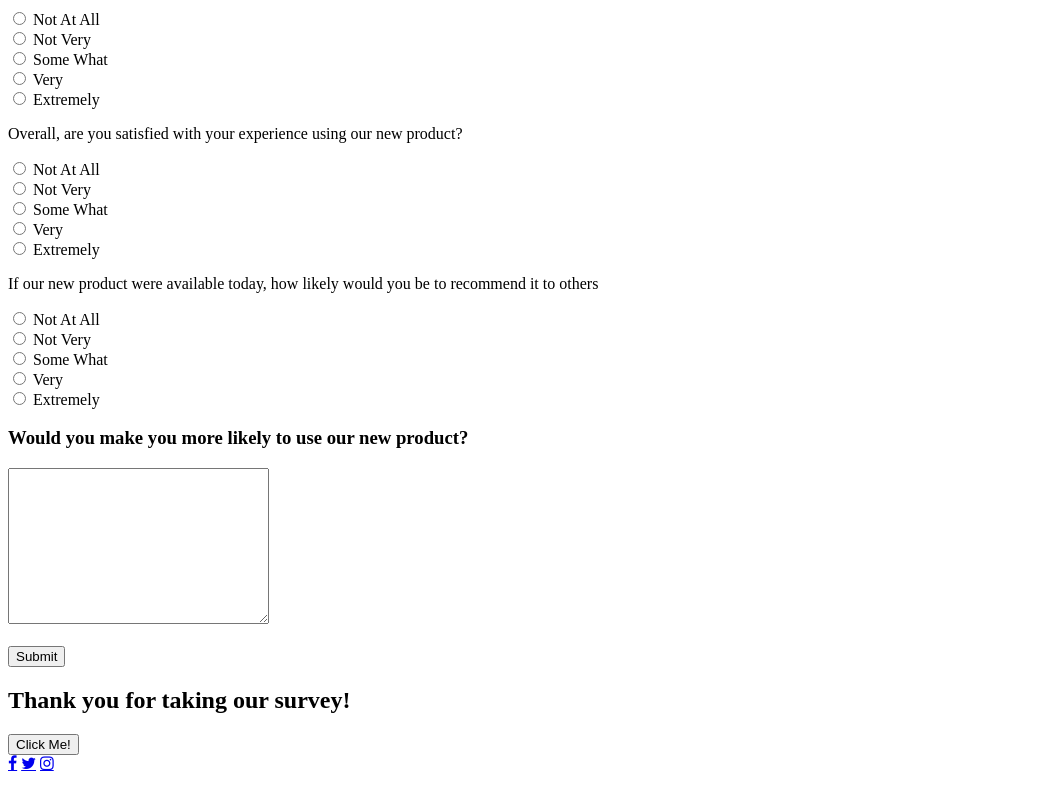
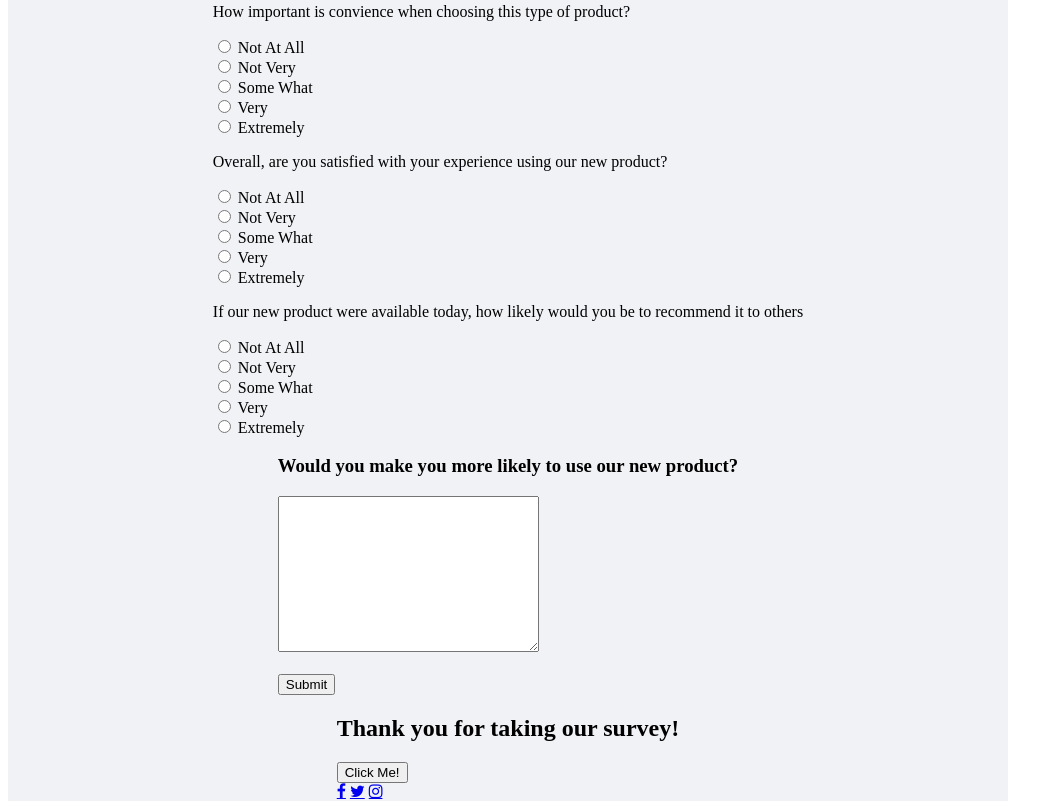
Before and after one commit to jcbince/Alignment-Lab, a plain HTML site: page index.html in a window 1280 px wide. Shown: the part 1408-2217 px from the top of the page, without its empty margins (0-1063 px from the left). Before the commit the page ends 2189 px from the top, so only its background shows below. Drawn offline with Linux system fonts and the light colour scheme.

Commit message:
first touches with CSS alignment

```diff
--- a/css/style.css
+++ b/css/style.css
@@ -0,0 +1,39 @@
+.flex-container {
+	display: flex;
+	flex-direction: column;
+	width: 1000px;
+	align-items: center;
+	background-color: #f0f2f5;
+}
+
+.about-container {
+	display: inline;
+}
+
+.started-container {
+	display: inline;
+}
+
+.radio-questions-container {
+	display: inline;
+}
+
+.survey-share-container {
+	display: inline;
+}
+
+.button-container {
+	display: inline;
+}
+
+.textbox {
+	display: inline;
+}
+
+.submit-container {
+	display: inline;
+}
+
+.share-container {
+
+}
--- a/index.html
+++ b/index.html
@@ -95,7 +95,7 @@
 					</form>
 				</div>
 			</div>
-			<div class="radio-questions">
+			<div class="radio-questions-container">
 				<p>How likely are you to use our new product?</p>
 
 				<form>
@@ -157,7 +157,7 @@
 				</form>
 			</div>
 
-			<div class="textbox">
+			<div class="survey-share-container">
 				<form action="/action_page.php">
 					<h3>Would you make you more likely to use our new product?</h3>
 					<textarea name="message1" rows="10" cols="30"></textarea>
```
